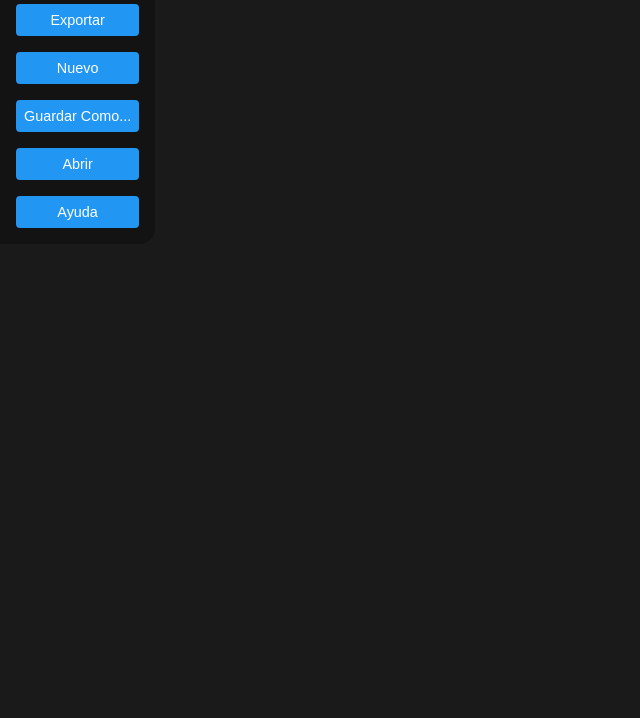
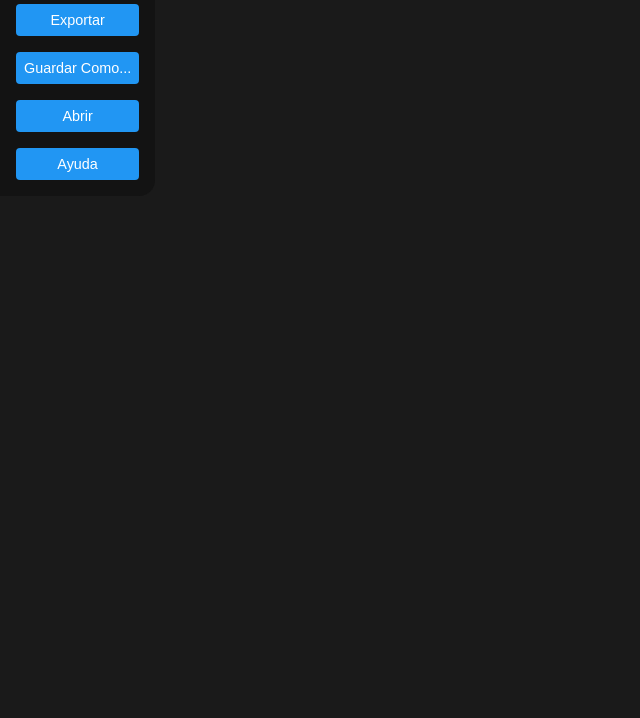
Before and after one commit to t0t/o1234-nng, a website built with Vite: page index.html in a window 1280 px wide. Shown: the part 82-800 px from the top of the page, without its empty margins (0-640 px from the left). Built offline with nearby package versions, Linux system fonts and the light colour scheme.

Commit message:
feat: Eliminado botón Nuevo
- Eliminado botón newGraphBtn del panel de control manteniendo toda la funcionalidad existente
- Punto de restauración con el sistema funcionando correctamente

```diff
--- a/index.html
+++ b/index.html
@@ -32,7 +32,6 @@
                 </svg>
             </div>
             <button id="exportBtn" class="btn">Exportar</button>
-            <button id="newGraphBtn" class="btn">Nuevo</button>
             <button id="saveAsBtn" class="btn">Guardar Como...</button>
             <button id="openGraphBtn" class="btn">Abrir</button>
             <button class="btn" id="helpBtn">Ayuda</button>
```
